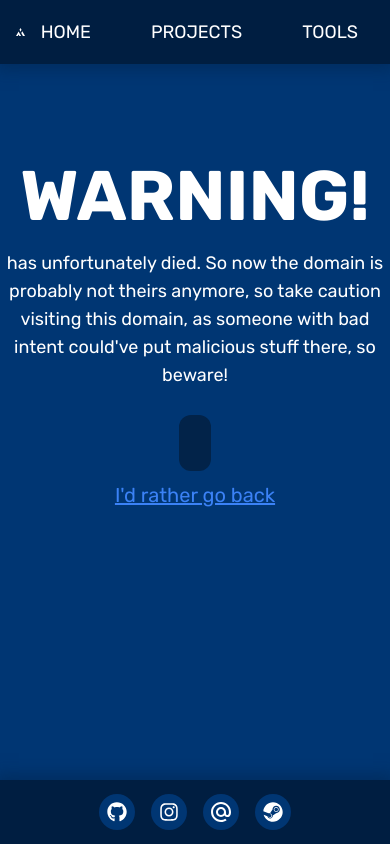
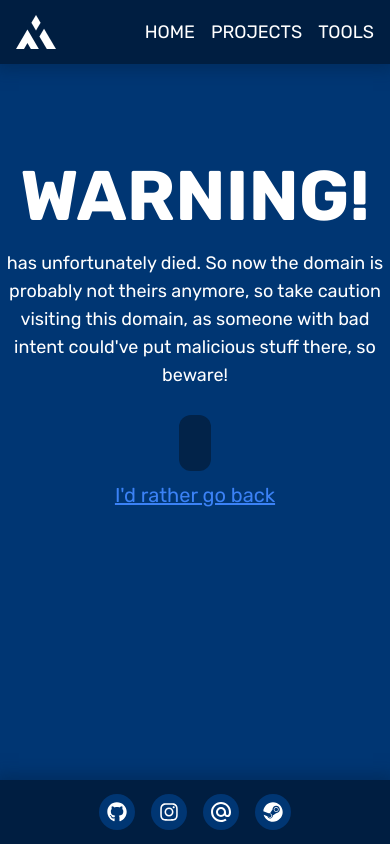
Before and after one commit to Jakooob14/jakooob14.github.io, a Next.js app: page /projects/rip in a window 390 px wide. Built offline with nearby package versions, Linux system fonts and the light colour scheme.

Commit message:
Fixed mobile header and metadata generator

```diff
--- a/app/components/Header.tsx
+++ b/app/components/Header.tsx
@@ -13,11 +13,11 @@ export default function Header() {
         <header className={'z-50 relative'}>
             <nav className={'w-full flex h-16 px-4 justify-center min-[320px]:justify-between bg-blue-1000 shadow-[0_0_15px_5px_rgba(0,35,74,0.5)]'}>
                 <a className={'h-16 hidden min-[320px]:flex items-center'} href={'/'}><Image src={'/jakooob logo.svg'} alt={'Logo'} width={40} height={40}/></a>
-                <ul className={'flex uppercase text-white gap-7 md:gap-0'}>
-                    <li><Link className={'text-lg/[64px] h-16 block px-4 text-inherit'} href={'/'}>Home</Link></li>
-                    <li><Link className={'text-lg/[64px] h-16 block px-4 text-inherit'} href={'/projects'}>Projects</Link></li>
+                <ul className={'flex uppercase text-white gap-4 sm:gap-7'}>
+                    <li><Link className={'text-lg/[64px] h-16 block text-inherit'} href={'/'}>Home</Link></li>
+                    <li><Link className={'text-lg/[64px] h-16 block text-inherit'} href={'/projects'}>Projects</Link></li>
                     <li>
-                        <Menu as={'a'} className={'relative inline-block text-lg/[64px] h-16 px-4 text-inherit dark'}>
+                        <Menu as={'a'} className={'relative inline-block text-lg/[64px] h-16 text-inherit dark'}>
                             <div>
                                 <Menu.Button className={'inline-flex uppercase items-center'}>
                                     Tools
--- a/app/tools/metadata-generator/metadata-generator.tsx
+++ b/app/tools/metadata-generator/metadata-generator.tsx
@@ -48,14 +48,6 @@ export default function MetadataGenerator() {
         trimmedUrl = params.url.replace(/https:\/\/(www\.)?/gi, '');
         trimmedUrl = trimmedUrl.replace(/\/.*/gi, '')
     }
-
-    // useEffect(() => {
-    //     $('code').each((index, element) => {
-    //         hljs.highlightElement(element);
-    //         console.log(element)
-    //     })
-    //     setPopupOpen(true);
-    // }, [popupOpen])
 
     return (
         <>
@@ -129,10 +121,10 @@ export default function MetadataGenerator() {
                                                 <span className={'font-Arial text-sm text-[#4d5156] text-ellipsis line-clamp-2 break-all'}>{params.revised ? `${params.revised} — ` : ''}{params.description}</span>
                                             </div>
                                         </div>
-                                        <div className={'flex flex-wrap justify-center gap-6'}>
+                                        <div className={'md:flex flex-wrap justify-center gap-6'}>
                                             <div>
                                                 <h2 className={'text-gray-500 mb-3'}>X / Twitter</h2>
-                                                <div className={'mb-8 rounded-[14px] w-[506px] border-[1px] border-[#e1e8ed] overflow-hidden'}>
+                                                <div className={'mb-8 rounded-[14px] w-full md:w-[506px] border-[1px] border-[#e1e8ed] overflow-hidden'}>
                                                     <div className={'w-full h-[252px] overflow-hidden'}>
                                                         <img src={params.image} alt={''} className={'w-full h-full object-cover object-center'}/>
                                                     </div>
@@ -145,7 +137,7 @@ export default function MetadataGenerator() {
                                             </div>
                                             <div>
                                                 <h2 className={'text-gray-500 mb-3'}>Facebook</h2>
-                                                <div className={'mb-8 w-[500px] border-[1px] border-[rgb(218,221,225)] overflow-hidden'}>
+                                                <div className={'mb-8 md:w-[500px] border-[1px] border-[rgb(218,221,225)] overflow-hidden'}>
                                                     <div className={'w-full h-[261px] overflow-hidden'}>
                                                         <img src={params.image} alt={''} className={'w-full h-full object-cover object-center'}/>
                                                     </div>
```
Also changed, not shown: .eslintrc.json.
